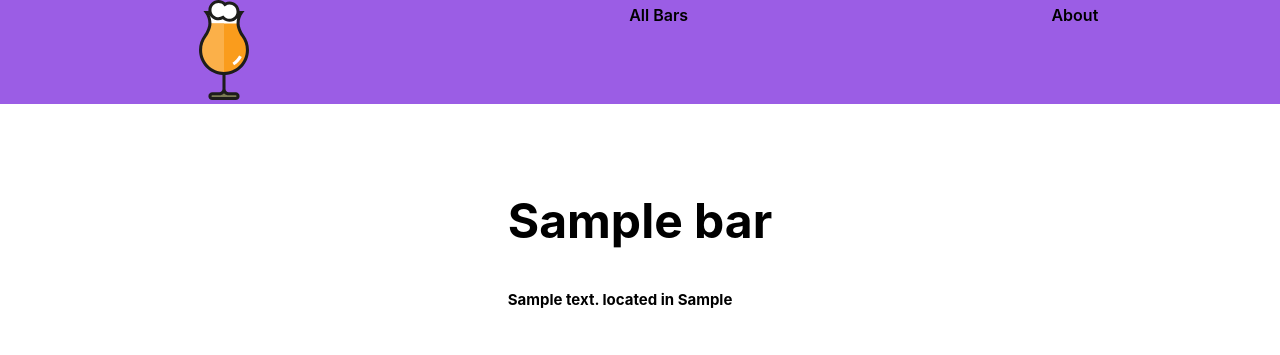
After one commit to jdiffy47/r8-or-h8, a Django app: page /bars/1/ in a window 1280 px wide. The commit adds this page. Shown: the top 355 px of the page. Run offline with Django 4.2, Linux system fonts and the light colour scheme; tables that the repository leaves empty hold one stand-in row (values such as "Sample post").

Commit message:
stub up bar details page

```diff
--- /dev/null
+++ b/main_app/static/css/bars/bar-detail.css
@@ -0,0 +1,7 @@
+.bar-container {
+  padding: 35px 30px;
+  display: flex;
+  flex-direction: column;
+  align-items: center;
+  justify-content: center;
+}
--- /dev/null
+++ b/main_app/templates/bars/detail.html
@@ -0,0 +1,21 @@
+{% extends 'base.html' %}
+{% load static %}
+
+{% block head %}
+<link rel="stylesheet" type="text/css" href="{% static 'css/bars/bar-detail.css' %}"
+/>
+{% endblock %}
+
+{% block content %}
+
+<section class="bar-container">
+  <div>
+    <img src="" alt="">
+  </div>
+  <div>
+    <h1>{{ bar.name }}</h1>
+    <h2>{{ bar.description }} located in {{ bar.area }}</h2>
+  </div>
+</section>
+
+{% endblock %}
--- a/main_app/templates/bars/index.html
+++ b/main_app/templates/bars/index.html
@@ -16,6 +16,7 @@
 <section>
   {% for bar in bars %}
   <div class="card">
+    <a href="/bars/{{ bar.id }}">
       <div class="card-content">
         <div class="card-img-container">
           <img src="" alt="">
@@ -23,6 +24,7 @@
         <h2>{{ bar.name }}</h2>
         <p>{{ bar.description }} located in {{ bar.area }}.</p>
       </div>
+    </a>
   </div>
   {% endfor %}
 </section>
--- a/main_app/urls.py
+++ b/main_app/urls.py
@@ -4,5 +4,6 @@ from . import views
 urlpatterns = [
   path('', views.home, name='home'),
   path('about/', views.about, name='about'),
-  path('bars/', views.bars_index, name='bars_index')
+  path('bars/', views.bars_index, name='bars_index'),
+  path('bars/<int:bar_id>/', views.bars_detail, name='bars_detail')
 ]
--- a/main_app/views.py
+++ b/main_app/views.py
@@ -25,3 +25,7 @@ def about(request):
 def bars_index(request):
   bars = Bar.objects.all()
   return render(request, 'bars/index.html', { 'bars': bars })
+
+def bars_detail(request, bar_id):
+  bar = Bar.objects.get(id=bar_id)
+  return render(request, 'bars/detail.html', { 'bar': bar })
```
Lines whose indentation alone changed are shown as unchanged.
